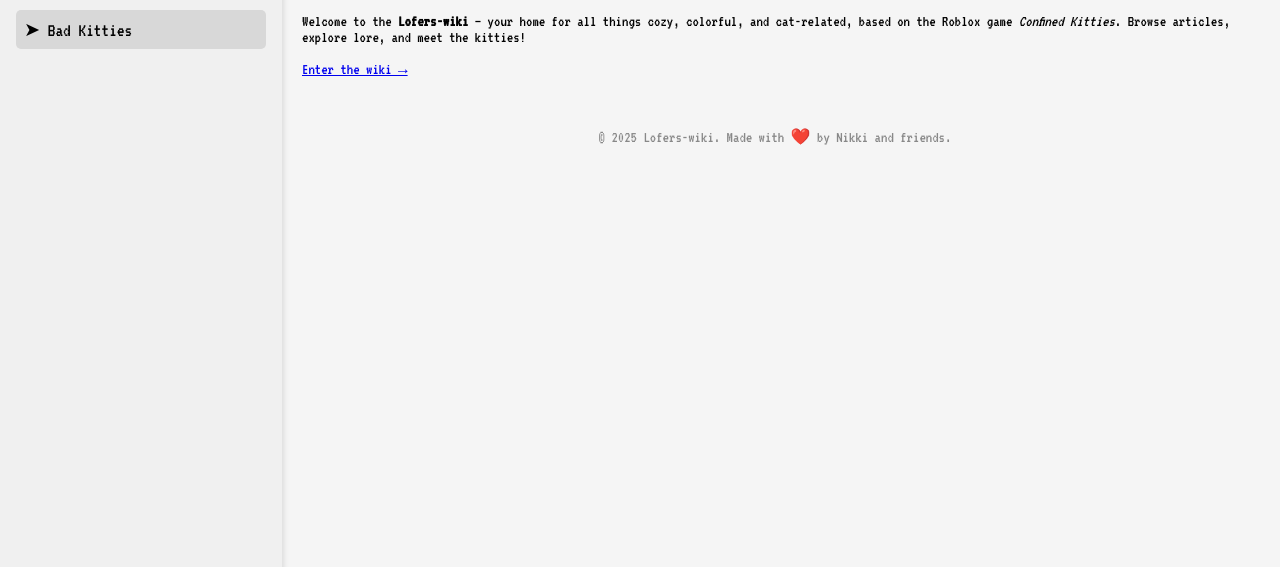
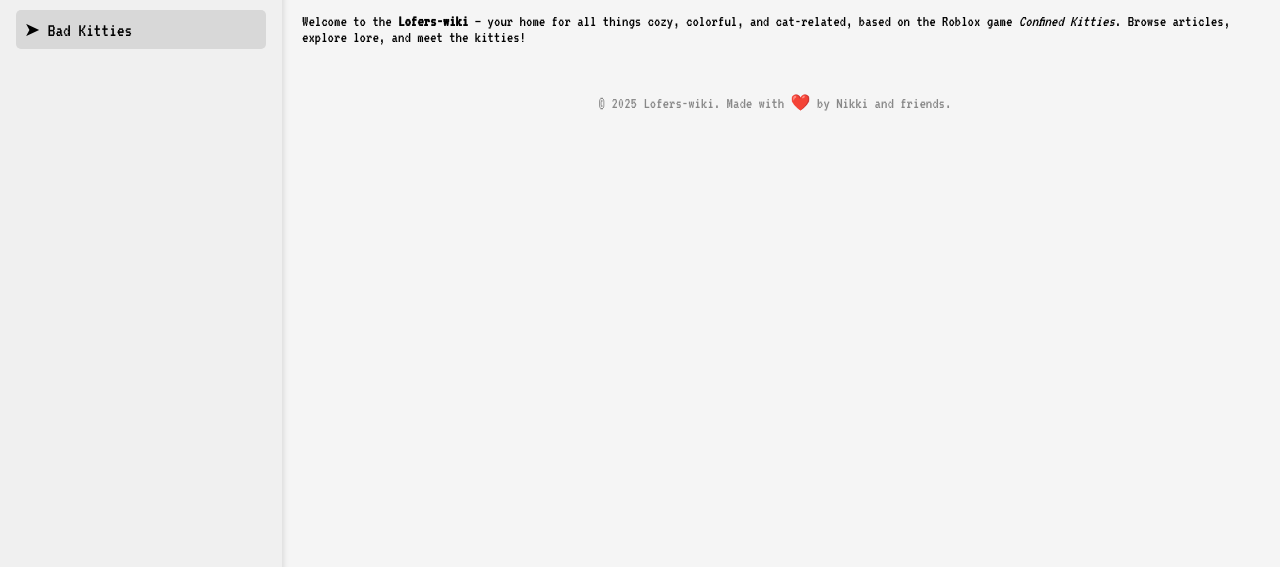
Before and after one commit to GamerNikki/Lofers-wiki, a plain HTML site: page index.html in a window 1280 px wide. Shown: the part 233-800 px from the top of the page. Drawn offline with Linux system fonts and the light colour scheme.

Commit message:
Update index.html

```diff
--- a/index.html
+++ b/index.html
@@ -167,8 +167,6 @@
 
     <p>Welcome to the <strong>Lofers-wiki</strong> — your home for all things cozy, colorful, and cat-related, based on the Roblox game <em>Confined Kitties</em>. Browse articles, explore lore, and meet the kitties!</p>
 
-    <p><a href="wikipages/home.html">Enter the wiki &rarr;</a></p>
-
     <footer>
       &copy; 2025 Lofers-wiki. Made with ❤️ by Nikki and friends.
     </footer>
```
